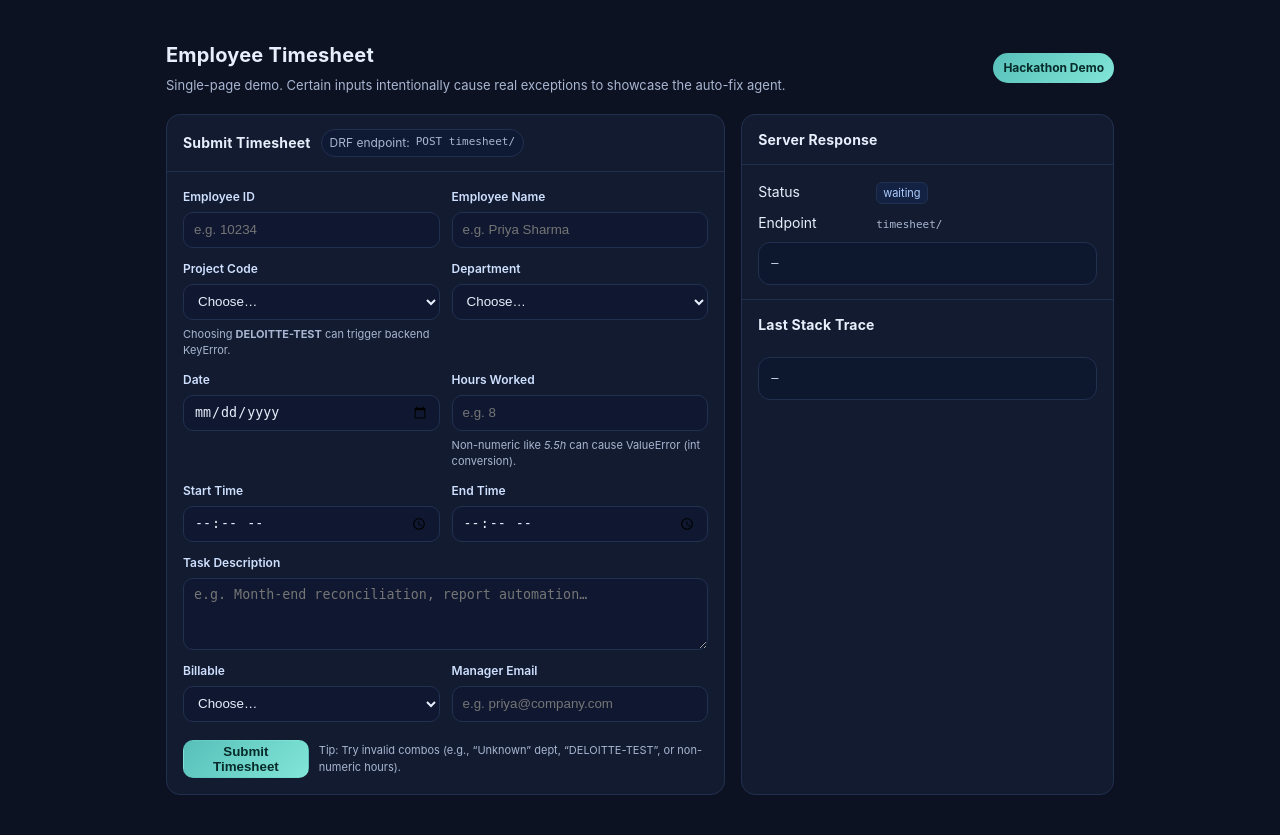
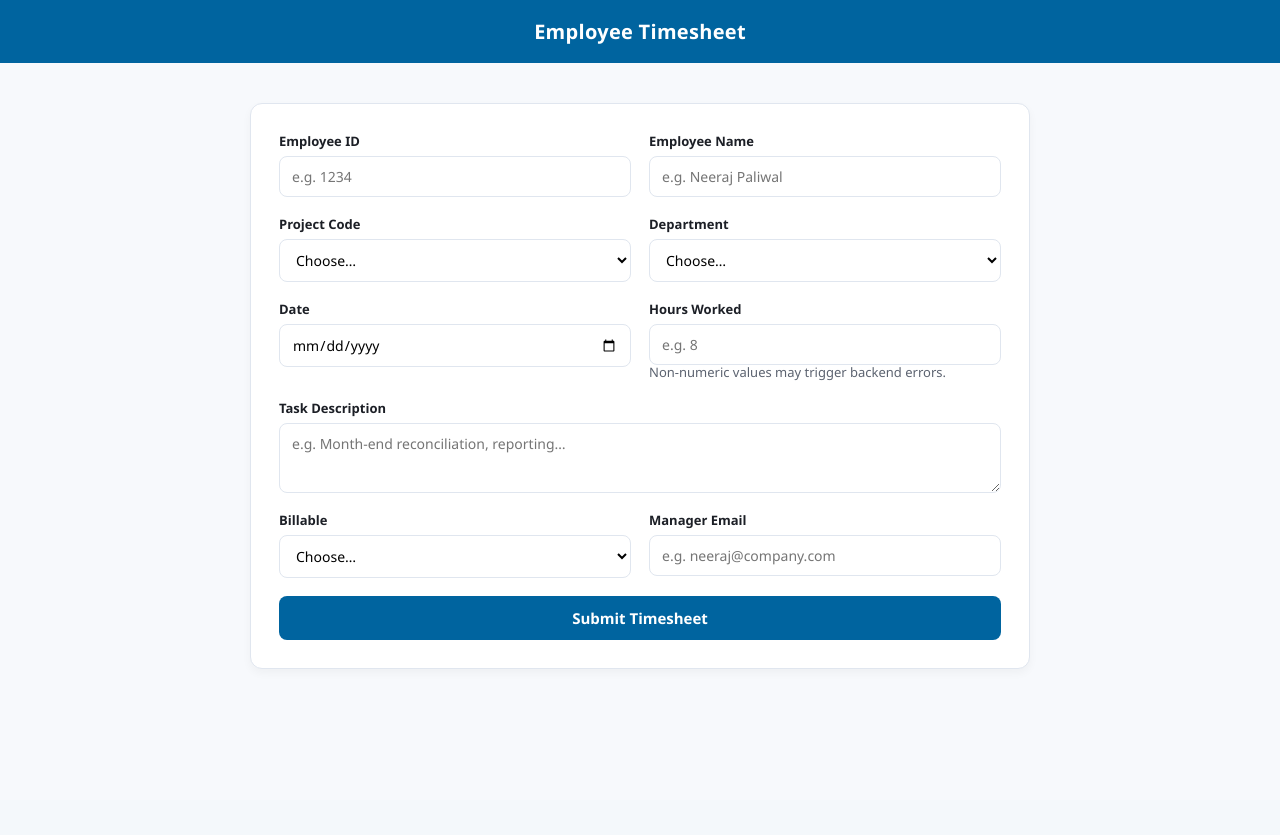
Before and after one commit to Nirajpaliwal/PatchIQ_AI, a Django app: page / in a window 1280 px wide. After the commit the page ends 669 px from the top, so only its background shows below. Run offline with Django 4.2, Linux system fonts and the light colour scheme; parts of the project's set-up code (start-up, migrations or seed data) failed here and were passed over.

```diff
--- a/timesheet_app/templates/timesheet_spa.html
+++ b/timesheet_app/templates/timesheet_spa.html
@@ -1,110 +1,163 @@
 <!DOCTYPE html>
 <html lang="en">
+
 <head>
     <meta charset="UTF-8" />
-  <title>Employee Timesheet – Demo</title>
+    <title>Employee Timesheet</title>
     <meta name="viewport" content="width=device-width, initial-scale=1" />
     <style>
         :root {
-      --bg:#0c1222; --surface:#121b2f; --panel:#161f35; --muted:#3a4b6b;
-      --brand:#57c0b9; --brand-2:#82e6d8; --text:#e7eefc; --sub:#a9b6d1; --danger:#ff6b6b;
-      --border:#223050; --input:#0f1830; --ok:#37d399;
+            --primary: #00649f;
+            --accent: #86bc25;
+            --bg: #f7f9fc;
+            --surface: #ffffff;
+            --border: #e0e6ef;
+            --text: #1c1f26;
+            --muted: #5c6370;
         }
-    * { box-sizing: border-box; }
-    body { margin:0; background:var(--bg); color:var(--text); font:14px/1.5 Inter, ui-sans-serif, system-ui, Segoe UI, Roboto, Arial; }
-    .wrap { max-width: 980px; margin: 40px auto; padding: 0 16px; }
-    header { display:flex; align-items:center; justify-content:space-between; margin-bottom: 18px; }
-    h1 { font-size: 20px; margin: 0; letter-spacing:.2px; }
-    .badge { background: linear-gradient(135deg,var(--brand),var(--brand-2)); color:#062b2a; font-weight:700; padding:6px 10px; border-radius:999px; font-size:12px; }
-    .subtle { color: var(--sub); font-size: 13px; margin-top:6px; }
 
-    .shell { display:grid; grid-template-columns: 1.2fr .8fr; gap: 16px; }
-    .card { background: var(--surface); border:1px solid var(--border); border-radius: 14px; }
-    .card .hd { padding: 14px 16px; border-bottom: 1px solid var(--border); display:flex; align-items:center; gap:10px; }
-    .card .hd h3 { margin:0; font-size: 14px; letter-spacing:.2px; }
-    .card .bd { padding: 16px; }
+        * {
+            box-sizing: border-box;
+            margin: 0;
+            padding: 0;
+            font-family: "Segoe UI", Roboto, Arial, sans-serif;
+        }
 
-    /* form */
-    form { display:grid; gap: 12px; }
-    .grid { display:grid; grid-template-columns: repeat(2,minmax(0,1fr)); gap: 12px; }
-    .field { display:flex; flex-direction:column; gap:6px; }
-    label { font-weight:600; font-size:12px; color:#cfe0ff; }
-    input, select, textarea {
-      height: 36px; padding: 8px 10px; border-radius: 10px;
-      background: var(--input); border:1px solid var(--border); color: var(--text); outline: none;
+        body {
+            background: var(--bg);
+            color: var(--text);
         }
-    textarea { height: 72px; resize: vertical; }
-    .row { display:flex; gap:10px; align-items:center; }
-    .hint { color: var(--sub); font-size: 11px; }
+
+        header {
+            background: var(--primary);
+            color: white;
+            padding: 18px 28px;
+            font-size: 20px;
+            font-weight: 600;
+            letter-spacing: .3px;
+            text-align: center;
+        }
+
+        .container {
+            max-width: 780px;
+            margin: 40px auto;
+            background: var(--surface);
+            border: 1px solid var(--border);
+            border-radius: 12px;
+            box-shadow: 0 4px 10px rgba(0, 0, 0, .04);
+            padding: 28px;
+        }
+
+        h2 {
+            margin-bottom: 20px;
+            font-size: 22px;
+            color: var(--primary);
+        }
+
+        form {
+            display: grid;
+            gap: 18px;
+        }
+
+        .grid {
+            display: grid;
+            grid-template-columns: 1fr 1fr;
+            gap: 18px;
+        }
+
+        .field {
+            display: flex;
+            flex-direction: column;
+            gap: 6px;
+        }
+
+        label {
+            font-weight: 600;
+            font-size: 13px;
+            color: var(--text);
+        }
+
+        input,
+        select,
+        textarea {
+            padding: 10px 12px;
+            border-radius: 8px;
+            border: 1px solid var(--border);
+            background: #fff;
+            font-size: 14px;
+            transition: border .2s, box-shadow .2s;
+        }
+
+        input:focus,
+        select:focus,
+        textarea:focus {
+            border-color: var(--primary);
+            box-shadow: 0 0 0 2px rgba(0, 100, 159, 0.15);
+            outline: none;
+        }
+
+        textarea {
+            resize: vertical;
+            height: 70px;
+        }
 
         button {
-      height: 38px; padding: 0 14px; border-radius: 10px; border: 1px solid transparent;
-      background: linear-gradient(135deg, var(--brand), var(--brand-2)); color: #062b2a; font-weight: 800;
-      cursor: pointer; transition: transform .12s ease, filter .12s ease;
+            background: var(--primary);
+            color: #fff;
+            font-weight: 600;
+            border: none;
+            border-radius: 8px;
+            padding: 12px 18px;
+            font-size: 15px;
+            cursor: pointer;
+            transition: background .2s, transform .1s;
         }
-    button:hover { transform: translateY(-1px); filter: brightness(1.02); }
 
-    .pill { display:inline-flex; align-items:center; gap:6px; background: #0e1a33; border:1px solid var(--border); color: var(--sub); padding:4px 8px; border-radius:999px; font-size:12px; }
-    .kv { display:grid; grid-template-columns: 110px 1fr; gap: 8px; }
-    pre {
-      background: #0d172e; border:1px solid var(--border); border-radius: 12px; padding: 12px; margin:0; color:#dbe7ff;
-      max-height: 340px; overflow:auto; font-size: 12px; line-height:1.45;
+        button:hover {
+            background: #004f7c;
+            transform: translateY(-1px);
         }
-    .ok { color: var(--ok); }
-    .err { color: var(--danger); }
-    .tiny { font-size: 11px; color: var(--sub); }
-    .tag { display:inline-block; padding:2px 6px; border-radius: 6px; background:#132243; border:1px solid var(--border); color:#aecdff; font-size:11px; }
 
-    @media (max-width: 860px) {
-      .shell { grid-template-columns: 1fr; }
-      .grid { grid-template-columns: 1fr; }
+        .note {
+            font-size: 13px;
+            color: var(--muted);
+            margin-top: -8px;
+        }
+
+        @media (max-width: 680px) {
+            .grid {
+                grid-template-columns: 1fr;
+            }
         }
     </style>
 </head>
+
 <body>
-  <div class="wrap">
-    <header>
-      <div>
-        <h1>Employee Timesheet</h1>
-        <div class="subtle">Single-page demo. Certain inputs intentionally cause real exceptions to showcase the auto-fix agent.</div>
-      </div>
-      <span class="badge">Hackathon Demo</span>
-    </header>
+    <header>Employee Timesheet</header>
 
-    <div class="shell">
-      <!-- Left: Form -->
-      <div class="card">
-        <div class="hd">
-          <h3>Submit Timesheet</h3>
-          <span class="pill">DRF endpoint: <code class="tiny">POST timesheet/</code></span>
-        </div>
-        <div class="bd">
+    <div class="container">
         <form id="tsForm" autocomplete="off" novalidate>
             <div class="grid">
                 <div class="field">
                     <label>Employee ID</label>
-                <input name="employee_id" placeholder="e.g. 10234" />
+                    <input name="employee_id" placeholder="e.g. 1234" required />
                 </div>
-
                 <div class="field">
                     <label>Employee Name</label>
-                <input name="employee_name" placeholder="e.g. Priya Sharma" />
+                    <input name="employee_name" placeholder="e.g. Neeraj Paliwal" required />
                 </div>
-
                 <div class="field">
                     <label>Project Code</label>
-                <select name="project_code">
+                    <select name="project_code" required>
                         <option value="">Choose…</option>
                         <option value="P101">P101 — Client Audit</option>
                         <option value="P202">P202 — Internal Tooling</option>
                         <option value="DELOITTE-TEST">DELOITTE-TEST (invalid)</option>
                     </select>
-                <div class="hint">Choosing <b>DELOITTE-TEST</b> can trigger backend KeyError.</div>
                 </div>
-
                 <div class="field">
                     <label>Department</label>
-                <select name="department">
+                    <select name="department" required>
                         <option value="">Choose…</option>
                         <option value="HR">HR</option>
                         <option value="IT">IT</option>
@@ -112,150 +165,72 @@
                         <option value="Unknown">Unknown (invalid)</option>
                     </select>
                 </div>
-
                 <div class="field">
                     <label>Date</label>
-                <input type="date" name="date" />
+                    <input type="date" name="date" required />
                 </div>
-
                 <div class="field">
                     <label>Hours Worked</label>
-                <input name="hours_worked" placeholder="e.g. 8" />
-                <div class="hint">Non-numeric like <i>5.5h</i> can cause ValueError (int conversion).</div>
+                    <input name="hours_worked" placeholder="e.g. 8" required />
+                    <div class="note">Non-numeric values may trigger backend errors.</div>
                 </div>
-
+            </div>
             <div class="field">
-                <label>Start Time</label>
-                <input type="time" name="start_time" />
+                <label>Task Description</label>
+                <textarea name="task_description" placeholder="e.g. Month-end reconciliation, reporting…" required></textarea>
             </div>
-
-              <div class="field">
-                <label>End Time</label>
-                <input type="time" name="end_time" />
-              </div>
-
-              <div class="field" style="grid-column:1/-1;">
-                <label>Task Description</label>
-                <textarea name="task_description" placeholder="e.g. Month-end reconciliation, report automation…"></textarea>
-              </div>
-
+            <div class="grid">
                 <div class="field">
                     <label>Billable</label>
-                <select name="billable">
+                    <select name="billable" required>
                         <option value="">Choose…</option>
                         <option value="Yes">Yes</option>
                         <option value="No">No</option>
                         <option value="Maybe">Maybe (invalid)</option>
                     </select>
                 </div>
-
                 <div class="field">
                     <label>Manager Email</label>
-                <input type="email" name="manager_email" placeholder="e.g. priya@company.com" />
+                    <input type="email" name="manager_email" placeholder="e.g. neeraj@company.com" />
                 </div>
             </div>
-
-            <div class="row" style="margin-top:6px;">
             <button type="submit">Submit Timesheet</button>
-              <span class="tiny">Tip: Try invalid combos (e.g., “Unknown” dept, “DELOITTE-TEST”, or non-numeric hours).</span>
-            </div>
         </form>
-        </div>
-      </div>
-
-      <!-- Right: Response / Trace -->
-      <div class="card">
-        <div class="hd">
-          <h3>Server Response</h3>
-        </div>
-        <div class="bd">
-          <div class="kv" style="margin-bottom:8px;">
-            <div>Status</div>
-            <div id="status"><span class="tag">waiting</span></div>
-            <div>Endpoint</div>
-            <div><code class="tiny">timesheet/</code></div>
-          </div>
-          <pre id="resp">—</pre>
-
-          <div class="hd" style="margin:14px -16px 8px; border-top:1px solid var(--border); border-bottom:none;">
-            <h3>Last Stack Trace</h3>
-          </div>
-          <pre id="trace">—</pre>
-        </div>
-      </div>
-    </div>
     </div>
 
     <script>
-    // CSRF helper (if using SessionAuth + CSRF; safe to ignore if tokenless)
-    function getCookie(name) {
-      const value = `; ${document.cookie}`;
-      const parts = value.split(`; ${name}=`);
-      if (parts.length === 2) return decodeURIComponent(parts.pop().split(';').shift());
-    }
-    const csrftoken = getCookie('csrftoken');
-
         const form = document.getElementById("tsForm");
-    const statusEl = document.getElementById("status");
-    const respEl = document.getElementById("resp");
-    const traceEl = document.getElementById("trace");
-
-    function setStatus(text, ok=false) {
-      statusEl.innerHTML = `<span class="tag" style="${ok ? 'color:#0bd47d;border-color:#0bd47d;background:#0c2b25' : ''}">${text}</span>`;
-    }
 
         function payloadFromForm() {
             const fd = new FormData(form);
-      const payload = {
-        employee_id: fd.get("employee_id"),
-        employee_name: fd.get("employee_name"),
-        project_code: fd.get("project_code"),
-        department: fd.get("department"),
-        date: fd.get("date"),
-        hours_worked: fd.get("hours_worked"),
-        start_time: fd.get("start_time"),
-        end_time: fd.get("end_time"),
-        task_description: fd.get("task_description"),
-        billable: fd.get("billable"),
-      };
-
-      const manager_email = fd.get("manager_email");
-      if (manager_email && manager_email.trim()) {
-          payload.manager_email = manager_email;
-      }
+            let payload = {};
+            fd.forEach((val, key) => payload[key] = val);
             return payload;
         }
 
         form.addEventListener("submit", async (e) => {
             e.preventDefault();
-      setStatus("submitting…");
-      respEl.textContent = "—";
-      traceEl.textContent = "—";
-
-      const body = JSON.stringify(payloadFromForm());
+            const payload = payloadFromForm();
             try {
                 const res = await fetch("/timesheet/", {
                     method: "POST",
                     headers: {
-            "Content-Type": "application/json",
-            ...(csrftoken ? {"X-CSRFToken": csrftoken} : {})
+                        "Content-Type": "application/json"
                     },
-          body
+                    body: JSON.stringify(payload)
                 });
                 const json = await res.json();
-        respEl.textContent = JSON.stringify(json, null, 2);
                 if (json.trace) {
-          setStatus("error", false);
-          traceEl.textContent = json.trace;
+                    alert("❌ Error occurred. Check backend logs.\n\n" + json.trace.substring(0, 300) + "...");
                 } else {
-          setStatus("ok", true);
-          traceEl.textContent = "—";
+                    alert("✅ Timesheet submitted successfully!");
+                    form.reset();
                 }
             } catch (err) {
-        setStatus("network error", false);
-        respEl.textContent = "Request failed: " + err.message;
+                alert("⚠️ Network error: " + err.message);
             }
         });
     </script>
 </body>
+
 </html>
--- a/timesheet_app/urls.py
+++ b/timesheet_app/urls.py
@@ -1,9 +1,8 @@
 from django.urls import path
-from .views import TimesheetSPAView, TimesheetEntryView, ErrorLogView, get_dashboard_data, dashboard_ui
+from .views import TimesheetSPAView, TimesheetEntryView, get_dashboard_data, dashboard_ui
 
 urlpatterns = [
     path("", TimesheetSPAView.as_view(), name="spa"),
-    # path("dashboard/", ErrorLogView.as_view(), name="dashboard"),
     path("dashboard-api/", get_dashboard_data, name="dashboard-api"),
     path("dashboard/", dashboard_ui),  # new UI page
     path("timesheet/", TimesheetEntryView.as_view(), name="api-timesheet"),
```
Also changed, not shown: scripts/agent.py (+26 -9 lines), scripts/email_service.py (added, +127 -0 lines), timesheet_app/templates/dashboard.html (+72 -24 lines). Lines whose indentation alone changed are shown as unchanged.
